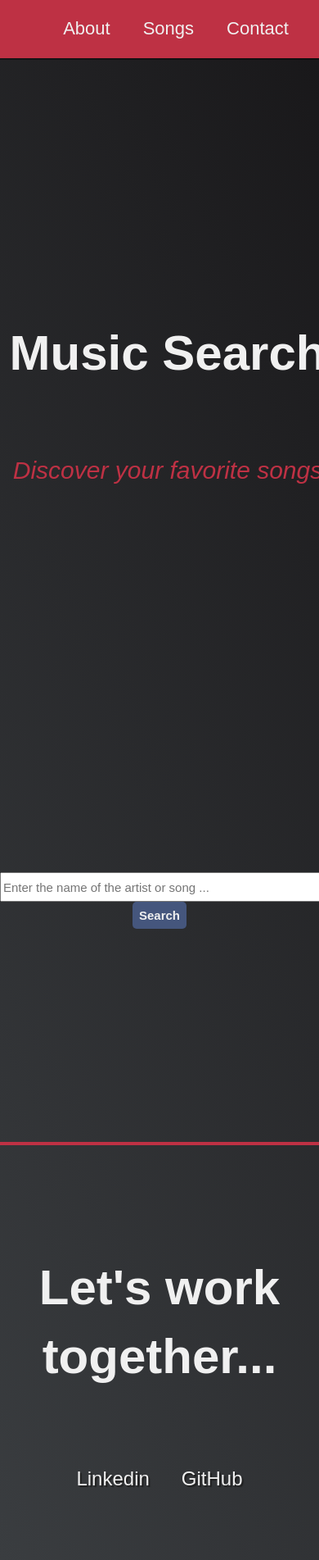
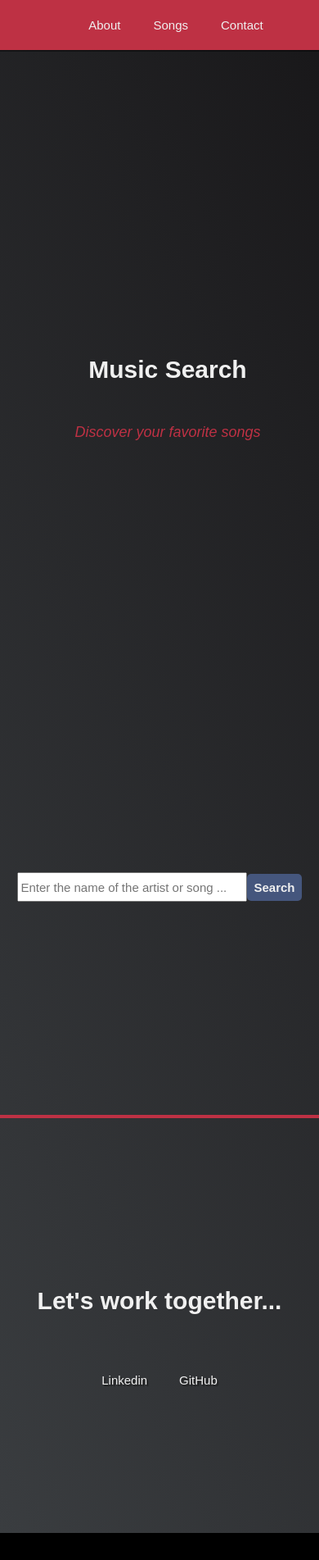
Before and after one commit to LeonardoPerson/Music-Search, a React (Create React App) app: page / in a window 390 px wide. Shown: the whole page at 82% size. After the commit the page ends 1870 px from the top, so only its background shows below. Built offline with nearby package versions, Linux system fonts and the light colour scheme.

Commit message:
Adding media query

```diff
--- a/src/Header.tsx
+++ b/src/Header.tsx
@@ -1,4 +1,4 @@
-
+import './index.scss'
 
 const Header = () => {
   return(
--- a/src/amostra.scss
+++ /dev/null
@@ -1,331 +0,0 @@
-/* Custom properties/variables  */
-:root {
-  --main-white: #f0f0f0;
-  --main-red: #be3144;
-  --main-blue: #45567d;
-  --main-gray: #303841;
-}
-
-/* Base reset */
-* {
-  margin: 0;
-  padding: 0;
-}
-
-/* box-sizing and font sizing */
-*,
-*::before,
-*::after {
-  box-sizing: inherit;
-}
-
-html {
-  box-sizing: border-box;
-
-  /* Set font size for easy rem calculations
-   * default document font size = 16px, 1rem = 16px, 100% = 16px
-   * (100% / 16px) * 10 = 62.5%, 1rem = 10px, 62.5% = 10px
-  */
-  font-size: 62.5%;
-  scroll-behavior: smooth;
-}
-
-/* A few media query to set some font sizes at different screen sizes.
- * This helps automate a bit of responsiveness.
- * The trick is to use the rem unit for size values, margin and padding.
- * Because rem is relative to the document font size
- * when we scale up or down the font size on the document
- * it will affect all properties using rem units for the values.
-*/
-
-/* I am using the em unit for breakpoints
- * The calculation is the following
- * screen size divided by browser base font size
- * As an example: a breakpoint at 980px
- * 980px / 16px = 61.25em
-*/
-
-/* 1200px / 16px = 75em */
-@media (max-width: 75em) {
-  html {
-    font-size: 60%;
-  }
-}
-
-/* 980px / 16px = 61.25em */
-@media (max-width: 61.25em) {
-  html {
-    font-size: 58%;
-  }
-}
-
-/* 460px / 16px = 28.75em */
-@media (max-width: 28.75em) {
-  html {
-    font-size: 55%;
-  }
-}
-
-/* Base styles */
-
-body {
-  font-family: 'Poppins', sans-serif;
-  font-size: 1.8rem; /* 18px */
-  font-weight: 400;
-  line-height: 1.4;
-  color: var(--main-white);
-}
-
-h1,
-h2 {
-  font-family: 'Raleway', sans-serif;
-  font-weight: 700;
-  text-align: center;
-}
-
-h1 {
-  font-size: 6rem;
-}
-
-h2 {
-  font-size: 4.2rem;
-}
-
-ul {
-  list-style: none;
-}
-
-a {
-  text-decoration: none;
-  color: var(--main-white);
-}
-
-img {
-  display: block;
-  width: 100%;
-}
-
-/* nav */
-
-.nav {
-  display: flex;
-  justify-content: flex-end;
-  position: fixed;
-  top: 0;
-  left: 0;
-  width: 100%;
-  background: var(--main-red);
-  box-shadow: 0 2px 0 rgba(0, 0, 0, 0.4);
-  z-index: 10;
-}
-
-.nav-list {
-  display: flex;
-  margin-right: 2rem;
-}
-
-@media (max-width: 28.75em) {
-  .nav {
-    justify-content: center;
-  }
-
-  .nav-list {
-    margin: 0 1rem;
-  }
-}
-
-.nav-list a {
-  display: block;
-  font-size: 2.2rem;
-  padding: 2rem;
-}
-
-.nav-list a:hover {
-  background: var(--main-blue);
-}
-
-/* Welcome section */
-
-.welcome-section {
-  display: flex;
-  flex-direction: column;
-  justify-content: center;
-  align-items: center;
-  width: 100%;
-  height: 100vh;
-  background-color: #000;
-  background-image: linear-gradient(62deg, #3a3d40 0%, #181719 100%);
-}
-
-.welcome-section > p {
-  font-size: 3rem;
-  font-weight: 200;
-  font-style: italic;
-  color: var(--main-red);
-}
-
-/* Projects section */
-
-.projects-section {
-  text-align: center;
-  padding: 10rem 2rem;
-  background: var(--main-blue);
-}
-
-.projects-section-header {
-  max-width: 640px;
-  margin: 0 auto 6rem auto;
-  border-bottom: 0.2rem solid var(--main-white);
-}
-
-@media (max-width: 28.75em) {
-  .projects-section-header {
-    font-size: 4rem;
-  }
-}
-
-/* "Automagic" image grid using no media queries */
-.projects-grid {
-  display: grid;
-  grid-template-columns: repeat(auto-fit, minmax(320px, 1fr));
-  grid-gap: 4rem;
-  width: 100%;
-  max-width: 1280px;
-  margin: 0 auto;
-  margin-bottom: 6rem;
-}
-
-@media (max-width: 30.625em) {
-  .projects-section {
-    padding: 6rem 1rem;
-  }
-
-  .projects-grid {
-    grid-template-columns: 1fr;
-  }
-}
-
-.project {
-  background: var(--main-gray);
-  box-shadow: 1px 1px 2px rgba(0, 0, 0, 0.5);
-  border-radius: 2px;
-}
-
-.code {
-  color: var(--main-gray);
-  transition: color 0.3s ease-out;
-}
-
-.project:hover .code {
-  color: #ff7f50;
-}
-
-.project-image {
-  height: calc(100% - 6.8rem);
-  width: 100%;
-  object-fit: cover;
-}
-
-.project-title {
-  font-size: 2rem;
-  padding: 2rem 0.5rem;
-}
-
-.btn {
-  display: inline-block;
-  padding: 1rem 2rem;
-  border-radius: 2px;
-}
-
-.btn-show-all {
-  font-size: 2rem;
-  background: var(--main-gray);
-  transition: background 0.3s ease-out;
-}
-
-.btn-show-all:hover {
-  background: var(--main-red);
-}
-
-.btn-show-all:hover > i {
-  transform: translateX(2px);
-}
-
-.btn-show-all > i {
-  margin-left: 10px;
-  transform: translateX(0);
-  transition: transform 0.3s ease-out;
-}
-
-/* Contact section */
-
-.contact-section {
-  display: flex;
-  flex-direction: column;
-  justify-content: center;
-  align-items: center;
-  text-align: center;
-  width: 100%;
-  height: 80vh;
-  padding: 0 2rem;
-  background: var(--main-gray);
-}
-
-.contact-section-header > h2 {
-  font-size: 6rem;
-}
-
-@media (max-width: 28.75em) {
-  .contact-section-header > h2 {
-    font-size: 4rem;
-  }
-}
-
-.contact-section-header > p {
-  font-style: italic;
-}
-
-.contact-links {
-  display: flex;
-  justify-content: center;
-  width: 100%;
-  max-width: 980px;
-  margin-top: 4rem;
-  flex-wrap: wrap;
-}
-
-.contact-details {
-  font-size: 2.4rem;
-  text-shadow: 2px 2px 1px #1f1f1f;
-  transition: transform 0.3s ease-out;
-}
-
-.contact-details:hover {
-  transform: translateY(8px);
-}
-
-/* Footer */
-
-footer {
-  font-weight: 300;
-  display: flex;
-  justify-content: space-evenly;
-  padding: 2rem;
-  background: var(--main-gray);
-  border-top: 4px solid var(--main-red);
-}
-
-footer > p {
-  margin: 2rem;
-}
-
-footer i {
-  vertical-align: middle;
-}
-
-@media (max-width: 28.75em) {
-  footer {
-    flex-direction: column;
-    text-align: center;
-  }
-}
--- a/src/index.scss
+++ b/src/index.scss
@@ -1,14 +1,30 @@
+/*Defining variables and sass elements-------------------------------------------*/
 $sizeGeral: 1rem;
 $main-white: #f0f0f0;
 $main-red: #be3144;
 $main-gray: #303841;
 $main-blue: #45567d;
+$main-blue-clear: #485062;
+$font-family: 'Poppins', sans-serif;
 
 .displayFlexCenter {
   display: flex;
   justify-content: center;
   align-items: center;
 }
+
+.button-style{
+  background-color: $main-blue;
+  font-family: $font-family;
+  color: $main-white;
+  border: none;
+}
+
+@mixin widthHeight($width, $height){
+  width: $width;
+  height: $height;
+}
+
 
 /* Base styles ----------------------------------------------------*/
 html {
@@ -20,7 +36,7 @@ html {
 body {
   margin: 0;
   padding: 0;
-  font-family: 'Poppins', sans-serif;
+  font-family: $font-family;
   font-size: 1.8rem; /* 18px */
   font-weight: 400;
   line-height: 1.4;
@@ -38,8 +54,7 @@ code {
   height: 100%;
 }
 
-h1,
-h2 {
+h1, h2 {
   font-family: 'Raleway', sans-serif;
   font-weight: 700;
   text-align: center;
@@ -66,7 +81,8 @@ img {
 }
 
 audio {
-  padding: 1.5rem;;
+  padding: 2rem;
+  margin-bottom: 1rem;
 }
 
 ul {
@@ -103,24 +119,12 @@ ul {
   border-radius: 10px;
 }
 
-@media (max-width: 28.75em) {
-  .nav {
-    justify-content: center;
-  }
-
-  .nav-list {
-    margin: 0 1rem;
-  }
-}
 
 /*About section ----------------------------------------------------*/
 .about-section {
-  display: flex;
+  @extend .displayFlexCenter;
   flex-direction: column;
-  justify-content: center;
-  align-items: center;
-  width: 100%;
-  height: 100vh;
+  @include widthHeight(100%, 100vh);
 }
 
 .about-section > p {
@@ -137,14 +141,11 @@ ul {
 
 .search-button{
   padding: 0.8rem;
-  color: $main-white;
-  background-color: $main-blue;
   font-weight: 600;
   font-size: 1.5rem;
   border-radius: 5px;
-  font-family: 'Poppins', sans-serif;
-  border: none;
   cursor: pointer;
+  @extend .button-style;
 }
 
 .search-button:focus{
@@ -159,15 +160,12 @@ ul {
 .previous-button, .next-button {
   padding: 1rem;
   margin: 1rem;
-  color: $main-white;
   width: 15rem;
-  background-color: $main-blue;
   font-weight: 600;
   font-size: 1.5rem;
   border-radius: 5px;
-  font-family: 'Poppins', sans-serif;
-  border: none;
   cursor: pointer;
+  @extend .button-style;
 }
 
 .previous-button:hover, .next-button:hover {
@@ -180,9 +178,8 @@ ul {
 }
 
 .input-search {
-  height: 3rem;
-  width: 40rem;
-  font-family: 'Poppins', sans-serif;
+  @include widthHeight(40rem, 3rem);
+  font-family: $font-family;
   font-size: 1.5rem;
 }
 
@@ -210,23 +207,12 @@ ul {
 }
 
 .card-song{
-  display: flex;
+  @extend .displayFlexCenter;
   flex-direction: column;
-  justify-content: center;
-  align-items: center;
-  background-color: #485062;
+  background-color: $main-blue-clear;
   border-radius: 10px;
 }
 
-@media (max-width: 30.625em) {
-  .about-section {
-    padding: 6rem 1rem;
-  }
-
-  .music-grid {
-    grid-template-columns: 1fr;
-  }
-}
 
 .song-information{
   height: 17rem;
@@ -241,13 +227,9 @@ ul {
 
 /*Footer------------------------------------------------------*/
 .contact-section {
-  display: flex;
+  @extend .displayFlexCenter;
   flex-direction: column;
-  justify-content: center;
-  align-items: center;
-  text-align: center;
-  width: 100%;
-  height: 60vh;
+  @include widthHeight(100%, 60vh);
   border-top: 4px solid $main-red;
 }
 
@@ -256,8 +238,7 @@ ul {
 }
 
 .contact-links {
-  display: flex;
-  justify-content: center;
+  @extend .displayFlexCenter;
   width: 100%;
   max-width: 980px;
   margin-top: 4rem;
@@ -274,3 +255,50 @@ ul {
 .contact-details:hover {
   transform: translateY(-8px);
 }
+
+/*Media query-------------------------------------------------*/
+
+@media (max-width: 600px) {
+  h1 {
+    font-size: 3rem;
+  }
+
+  .nav {
+    justify-content: center;
+  }
+
+  .nav-list {
+    margin: 0 1rem;
+  }
+
+  .nav-list a {
+    font-size: 1.5rem;
+  }
+
+  .about-section > p {
+    font-size: 1.8rem;
+  }
+
+  .input-search {
+    @include widthHeight(70%, 3rem);
+  }
+
+  .contact-section-header > h2 {
+    font-size: 3rem;
+  }
+
+  .contact-details {
+    font-size: 1.5rem;
+  }
+}
+
+
+@media (max-width: 30.625em) {
+  .about-section {
+    padding: 6rem 1rem;
+  }
+
+  .music-grid {
+    grid-template-columns: 1fr;
+  }
+}
```
Also changed, not shown: 1 other file (tests, documents, lock files or other folders).
